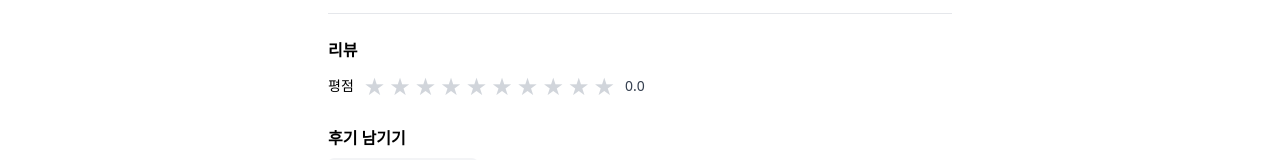
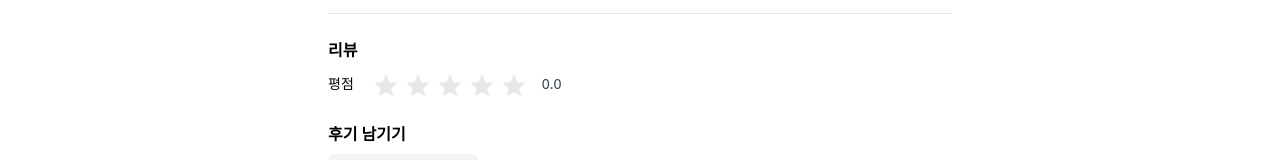
Before and after one commit to prgrms-aibe-devcourse/AIBE3_Project2_Team1_FE, a React (Vite) app: page /review/write in a window 1280 px wide. Shown: the part 252-412 px from the top of the page. Built offline with nearby package versions, Linux system fonts and the light colour scheme.

Commit message:
[refactor] 반쪽짜리 별 선택 구현 및 리뷰 작성페이지에 적용

```diff
--- /dev/null
+++ b/src/components/StarRating.tsx
@@ -0,0 +1,56 @@
+import type { FC, MouseEvent } from 'react';
+
+interface StarRatingProps {
+  value: number;
+  onChange: (newValue: number) => void;
+  max?: number;
+  size?: number;
+}
+
+const StarRating: FC<StarRatingProps> = ({ value, onChange, max = 5, size = 28 }) => {
+  const handleClick = (e: MouseEvent<HTMLButtonElement>, index: number) => {
+    const rect = e.currentTarget.getBoundingClientRect();
+    const x = e.clientX - rect.left;
+    const isHalf = x < rect.width / 2;
+    const newValue = isHalf ? index - 0.5 : index;
+    onChange(newValue);
+  };
+
+  return (
+    <div className="flex items-center space-x-1">
+      {Array.from({ length: max }, (_, i) => {
+        const index = i + 1;
+        const isFull = value >= index;
+        const isHalf = value >= index - 0.5 && value < index;
+
+        return (
+          <button
+            key={index}
+            onClick={(e) => handleClick(e, index)}
+            className="p-0.5"
+            style={{ width: size, height: size }}
+          >
+            <svg
+              viewBox="0 0 24 24"
+              width={size}
+              height={size}
+              fill={isFull ? '#facc15' : isHalf ? 'url(#halfGrad)' : '#e5e7eb'}
+            >
+              {isHalf && (
+                <defs>
+                  <linearGradient id="halfGrad">
+                    <stop offset="50%" stopColor="#facc15" />
+                    <stop offset="50%" stopColor="#e5e7eb" />
+                  </linearGradient>
+                </defs>
+              )}
+              <path d="M12 17.27L18.18 21L16.545 13.97L22 9.24L14.81 8.63L12 2L9.19 8.63L2 9.24L7.455 13.97L5.82 21L12 17.27Z" />
+            </svg>
+          </button>
+        );
+      })}
+    </div>
+  );
+};
+
+export default StarRating;
--- a/src/features/review/ReviewWritePage.tsx
+++ b/src/features/review/ReviewWritePage.tsx
@@ -1,4 +1,5 @@
 import { useState } from 'react';
+import StarRating from '@/components/StarRating';
 
 const ReviewWritePage = () => {
   const [rating, setRating] = useState(0);
@@ -24,24 +25,13 @@ const ReviewWritePage = () => {
       <div className="space-y-6">
         <div>
           <h3 className="font-semibold mb-2">리뷰</h3>
-          <div className="flex items-center space-x-2">
+          <div className="flex items-center space-x-4">
             <span className="text-sm font-medium">평점</span>
-            <div className="flex items-center">
-              {[0.5, 1, 1.5, 2, 2.5, 3, 3.5, 4, 4.5, 5].map((value) => (
-                <button
-                  key={value}
-                  onClick={() => setRating(value)}
-                  className={`text-2xl px-0.5 ${
-                    rating >= value ? 'text-yellow-400' : 'text-gray-300'
-                  }`}
-                >
-                  ★
-                </button>
-              ))}
-            </div>
-            <span className="text-sm font-medium text-gray-700 ml-1">{rating.toFixed(1)}</span>
+            <StarRating value={rating} onChange={setRating} size={28} />
+            <span className="text-sm text-gray-700 font-medium">{rating.toFixed(1)}</span>
           </div>
         </div>
+
         <div>
           <h3 className="font-semibold mb-2">후기 남기기</h3>
           <button
```
